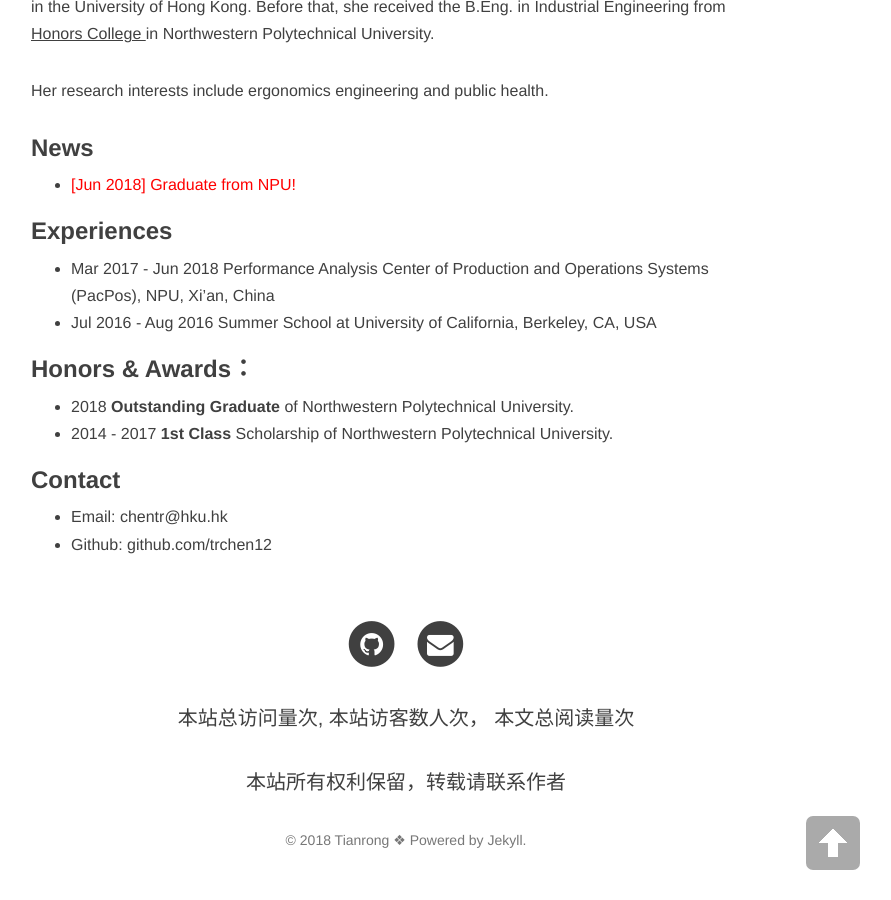
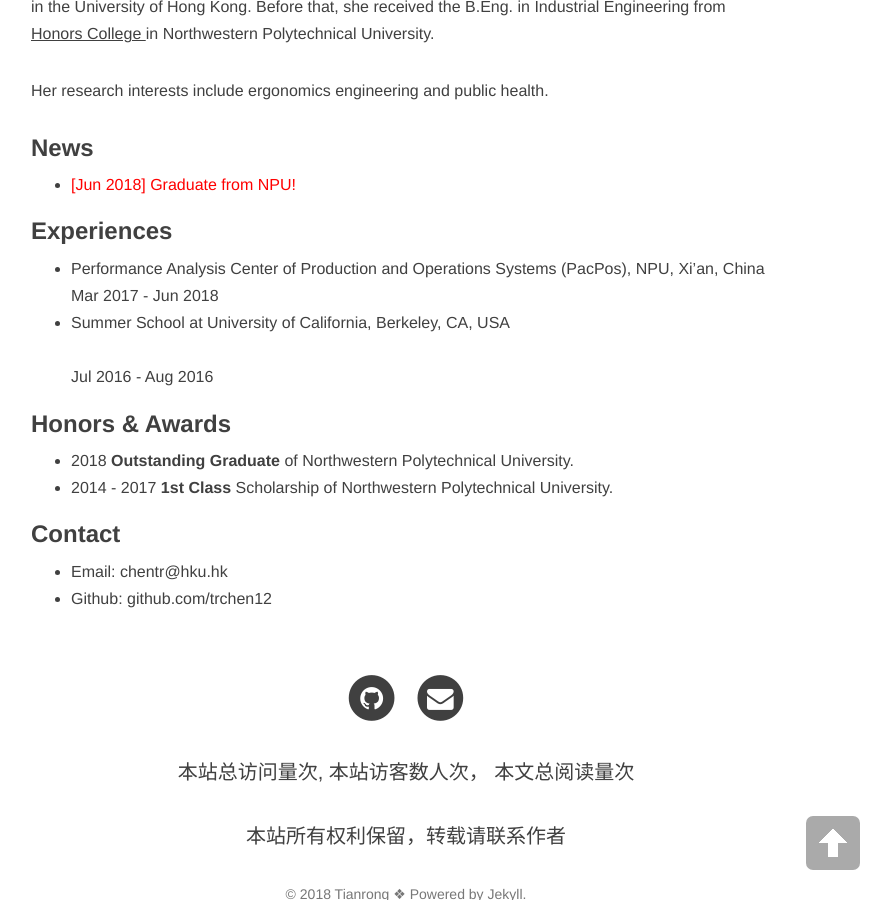
Before and after one commit to trchen12/trchen12.github.io, a Jekyll site: the page built from about.md, in a window 1280 px wide and 900 px high, scrolled down 611 px. Shown: the whole window, without its empty margins (234-1125 px from the left). Built offline with Jekyll 4.4.1, drawn with Linux system fonts in a browser that asks for light colours; nearby versions of some CDN libraries; comment, search, counter and statistics services are not loaded.

Commit message:
Update about.md

```diff
--- a/about.md
+++ b/about.md
@@ -15,11 +15,17 @@ Her research interests include ergonomics engineering and public health.
 - <font color="red" size="3"> [Jun 2018] Graduate from NPU!</font>
 
 ### Experiences
-- Mar 2017 - Jun 2018 Performance Analysis Center of Production and Operations Systems (PacPos), NPU, Xi'an, China
-- Jul 2016 - Aug 2016 Summer School at University of California, Berkeley, CA, USA
+- Performance Analysis Center of Production and Operations Systems (PacPos), NPU, Xi'an, China
+<br>
+Mar 2017 - Jun 2018
+<br>
+- Summer School at University of California, Berkeley, CA, USA
+<br>
+Jul 2016 - Aug 2016
+<br>
 
 
-### Honors & Awards：
+### Honors & Awards
 -  2018 **Outstanding Graduate** of Northwestern Polytechnical University.
 -  2014 - 2017 **1st Class** Scholarship of Northwestern Polytechnical University.
 
```
